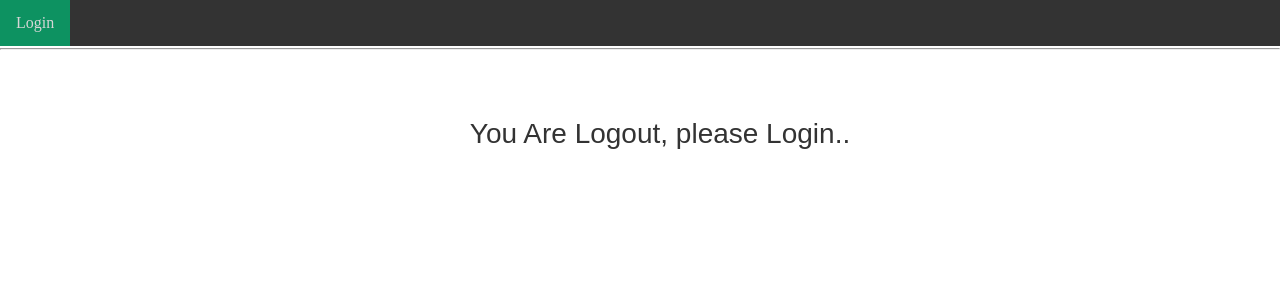
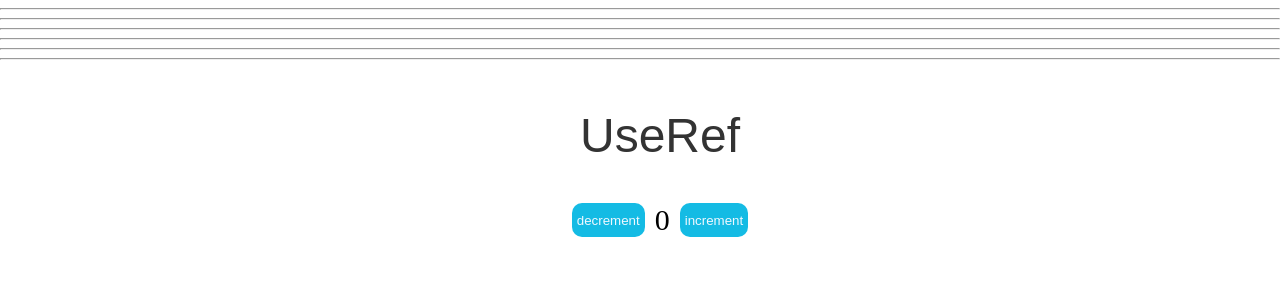
Before and after one commit to iqbalrivaldi28/React-Hooks, a React (Vite) app: page / in a window 1280 px wide. Shown: the top 300 px of the page. Built offline with nearby package versions, Linux system fonts and the light colour scheme.

Commit message:
feat: add useRef concept

```diff
--- a/src/App.jsx
+++ b/src/App.jsx
@@ -4,6 +4,7 @@ import UseEffectComponent from './hooks/UseEffectComponent';
 import UseEffectTodos from './hooks/UseEffectTodos';
 import UseLayoutEffect from './hooks/UseLayoutEffect';
 import UseReducerComponents from './hooks/UseReducerComponents';
+import UseRefComponent from './hooks/UseRefComponent';
 import UseStateComponent from './hooks/UseStateComponent';
 
 
@@ -31,7 +32,13 @@ function App() {
 
       <hr />
       {/* <h3>Materi use Context</h3> */}
-      <UseContextComponent />
+      {/* <UseContextComponent /> */}
+
+      <hr />
+      {/* <h3>Materi use Ref</h3> */}
+      <UseRefComponent />
+
+
     </>
 
   )
--- /dev/null
+++ b/src/hooks/UseRefComponent.jsx
@@ -0,0 +1,32 @@
+import React, { useRef, useState } from 'react';
+
+const UseRefComponent = () => {
+  const [count, setCount] = useState(0);
+  const countRef = useRef(0)
+
+  const handleIncrement = () => {
+    setCount((count) => count + 1);
+    countRef.current ++
+
+    console.log('State: ', count);
+    console.log('UseRef: ', countRef.current);
+  };
+
+  const handleDecrement = () => {
+    setCount((count) => count - 1);
+  };
+
+  return (
+    <div className="container">
+      <div className="hooks">UseRef</div>
+      <div className="content">
+        <button onClick={handleDecrement}>decrement</button>
+        <div>{count}</div>
+        {/* <div>{countRef.current}</div> */}
+        <button onClick={handleIncrement}>increment</button>
+      </div>
+    </div>
+  );
+};
+
+export default UseRefComponent;
```
